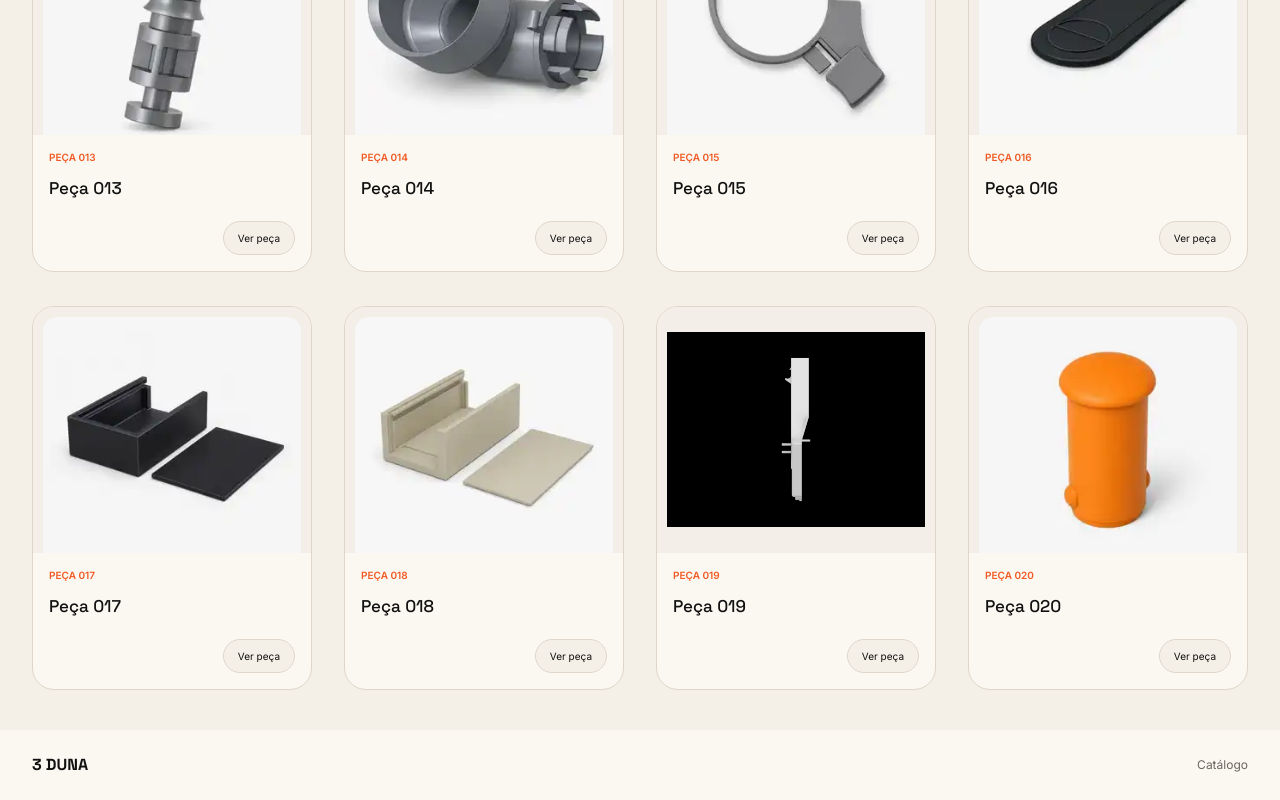
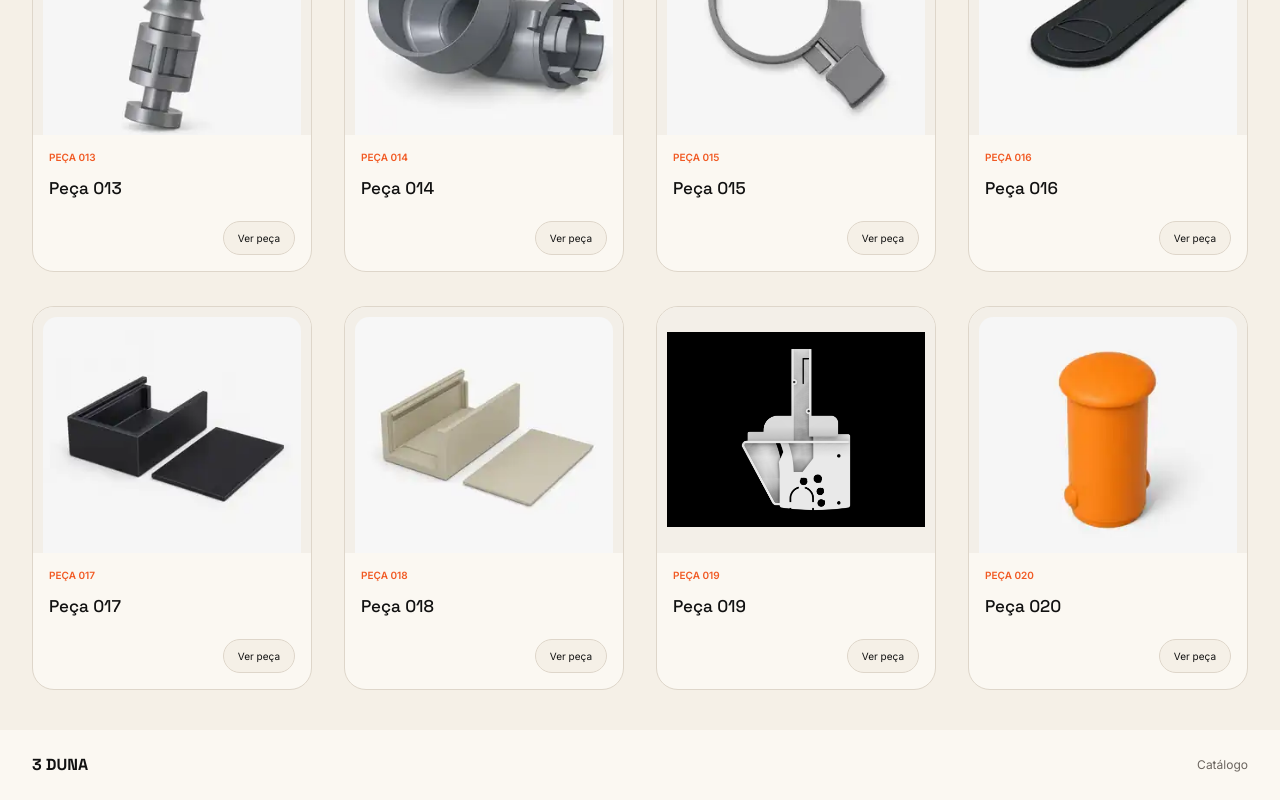
Before and after one commit to GJurass/3duna-catalogo, a Nuxt app: page / in a window 1280 px wide. Shown: the part 1762-2562 px from the top of the page. Built offline with nearby package versions, Linux system fonts and the light colour scheme.

Commit message:
fix: usa vista frontal como capa da peça 019

```diff
--- a/app/data/products.ts
+++ b/app/data/products.ts
@@ -70,11 +70,11 @@ const productOverrides: Record<string, Partial<Product>> = {
     description: 'Calha do catálogo 3 Duna. Valor por unidade. Mais informações sobre medidas, material e disponibilidade serão adicionadas em breve.'
   },
   '019': {
-    image: '/products/019-1.png',
+    image: '/products/019-3.png',
     images: [
-      '/products/019-1.png',
+      '/products/019-3.png',
       '/products/019-2.png',
-      '/products/019-3.png'
+      '/products/019-1.png'
     ]
   }
 }
```
